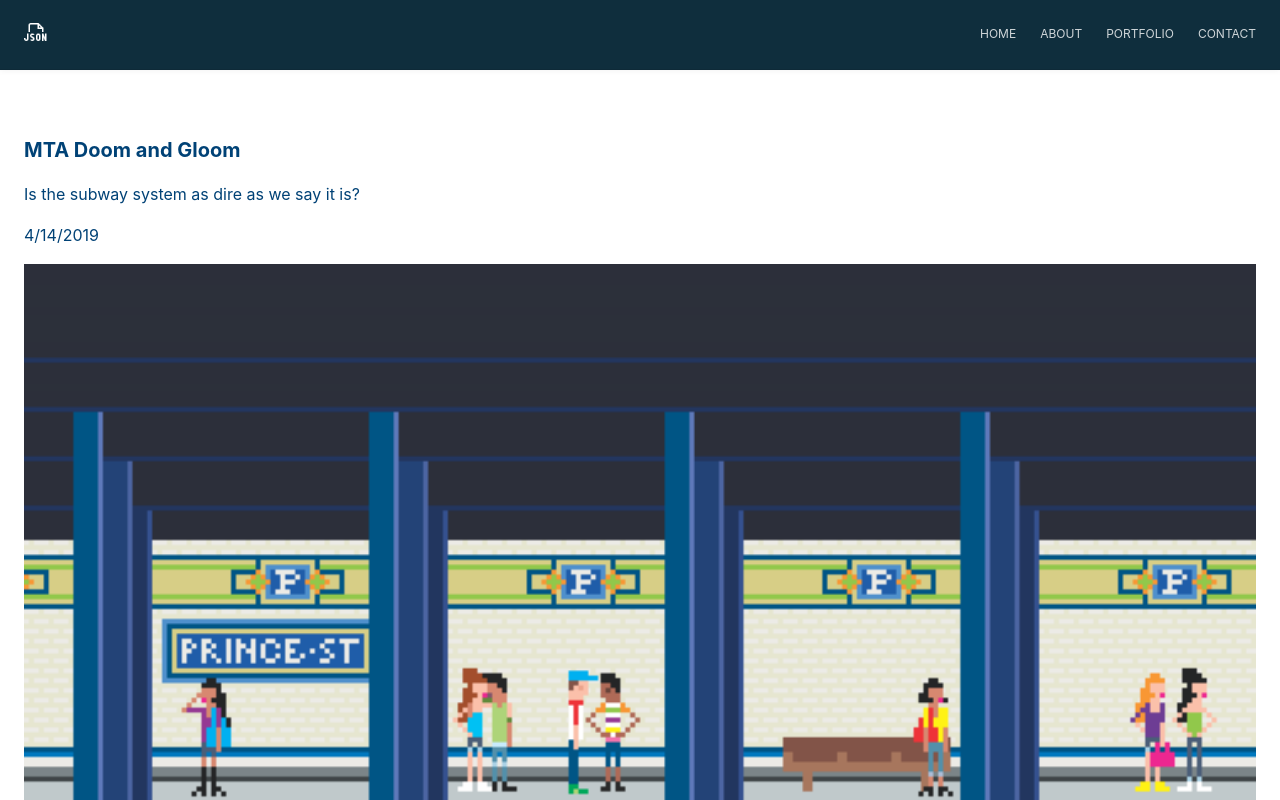
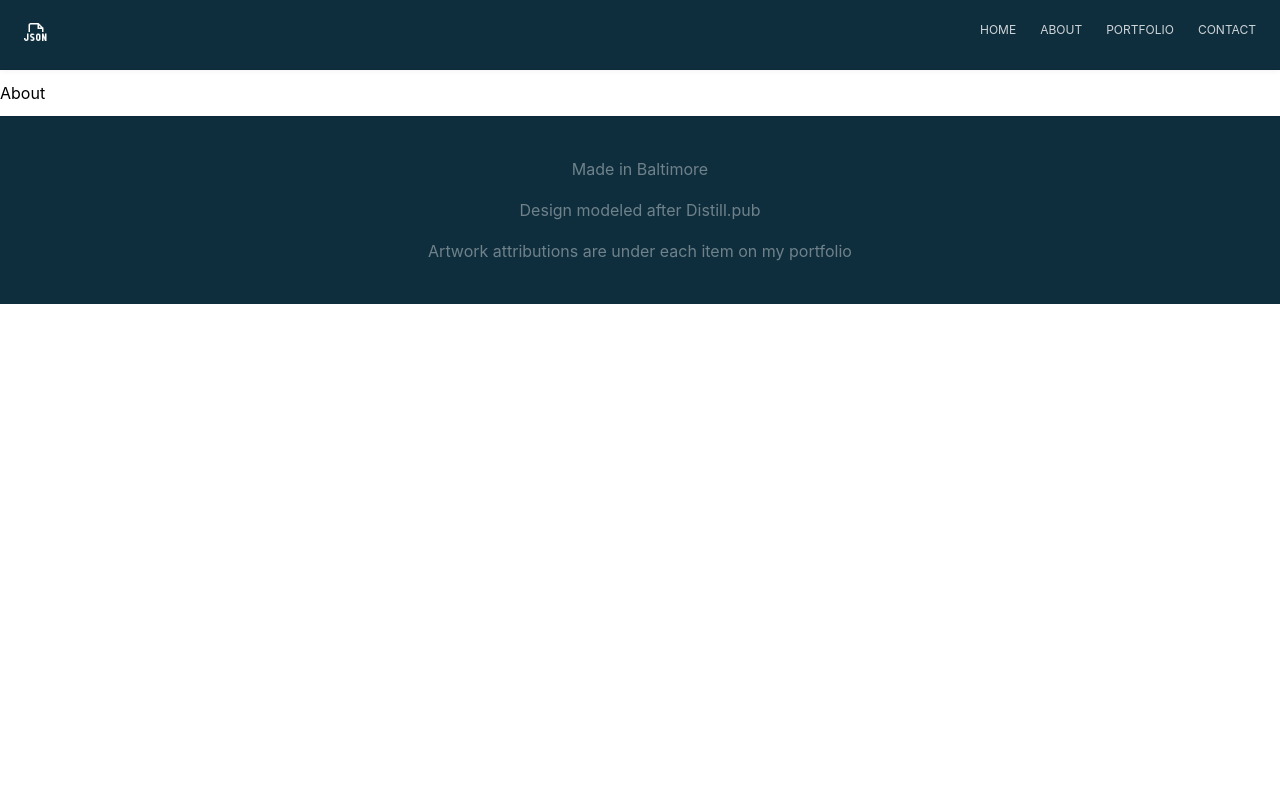
Before and after one commit to jbixon13/reactblog, a React (Create React App) app: page /about in a window 1280 px wide. Shown: the top 800 px of the page. Built offline with nearby package versions, Linux system fonts and the light colour scheme.

Commit message:
implement react router

```diff
--- a/package.json
+++ b/package.json
@@ -9,6 +9,7 @@
     "node-sass": "^4.13.1",
     "react": "^16.13.0",
     "react-dom": "^16.13.0",
+    "react-router-dom": "^5.1.2",
     "react-scripts": "3.4.0"
   },
   "scripts": {
--- a/src/App.js
+++ b/src/App.js
@@ -1,45 +1,25 @@
 import React, { Component } from 'react';
 import styles from './App.module.scss';
+import {BrowserRouter as Router, Switch, Route } from 'react-router-dom';
 import Navbar from './components/Navbar/Navbar';
-import ArticleList from './components/ArticleList/ArticleList';
+import Home from './components/Home/Home';
+import About from './components/About/About';
 import Footer from './components/Footer/Footer';
 
 class App extends Component {
-  state = {
-    articles: [
-      {
-        id: 1,
-        title: 'MTA Doom and Gloom',
-        subtitle: 'Is the subway system as dire as we say it is?',
-        date: '4/14/2019',
-        preview: '/previews/mta-doom-gloom.gif'
-      },
-      {
-        id: 2,
-        title: 'Shiny is Cool as Hell',
-        subtitle: 'A surprisingly intuitive tool for data democratization.',
-        date: '4/2/2019',
-        preview: '/previews/shiny-is-cool.jpg'
-      },
-      {
-        id: 3,
-        title: 'New Year, New (First) Blog',
-        subtitle: 'Trying my best.',
-        date: '1/24/2019',
-        preview: '/previews/new-blog.jpg'
-      }
-    ]
-  }
 
   render() {
     return (
-      <div className={styles.App}>
-        <Navbar/>
-        <div className={styles.ArticleList}>
-          <ArticleList articles={this.state.articles} />
+      <Router>
+        <div className={styles.App}>
+          <Navbar/>
+          <Switch>
+            <Route path='/' exact component={Home}/>
+            <Route path='/about' component={About}/>
+          </Switch>
+          <Footer/>
         </div>
-        <Footer/>
-      </div>
+      </Router>
     );
 
   }
--- a/src/App.module.scss
+++ b/src/App.module.scss
@@ -8,10 +8,3 @@ body {
   overflow-x: hidden;
   margin: 0;
 }
-
-.ArticleList {
-  margin-left: 24px;
-  margin-right: 24px;
-  margin-top: 24px;
-  margin-bottom: 24px;
-}
--- /dev/null
+++ b/src/components/About/About.js
@@ -0,0 +1,13 @@
+import React, { Component } from 'react'
+
+class About extends Component {
+    render() {
+        return(
+            <div>
+                <h1>About</h1>
+            </div>
+        );
+    }
+}
+
+export default About;
--- a/src/components/ArticleItem/ArticleItem.js
+++ b/src/components/ArticleItem/ArticleItem.js
@@ -5,10 +5,12 @@ export class ArticleItem extends Component {
     render() {
         return (
             <div className={styles.ArticleItem}>
+                <a href={ this.props.article.link }>
                 <h2>{ this.props.article.title }</h2>
                 <p>{ this.props.article.subtitle }</p>
                 <p>{ this.props.article.date }</p>
                 <img src={ process.env.PUBLIC_URL + this.props.article.preview } alt={'article preview'}/>
+                </a>
             </div>
         )
     }
--- a/src/components/ArticleItem/ArticleItem.module.scss
+++ b/src/components/ArticleItem/ArticleItem.module.scss
@@ -14,7 +14,8 @@
     }
 
     a {
-        color: $link-color
+        color: $link-color;
+        text-decoration: none;
     }
 
     p {
@@ -25,3 +26,7 @@
         width: 100%;
     }
 }
+
+.ArticleItem:last-of-type {
+    border-bottom: none;
+}
--- /dev/null
+++ b/src/components/Home/Home.js
@@ -0,0 +1,49 @@
+import React, { Component } from 'react';
+import styles from './Home.module.scss';
+import ArticleList from '../ArticleList/ArticleList';
+
+class Home extends Component {
+
+    state = {
+        articles: [
+          {
+            id: 1,
+            title: 'MTA Doom and Gloom',
+            subtitle: 'Is the subway system as dire as we say it is?',
+            date: '4/14/2019',
+            preview: '/previews/mta-doom-gloom.gif',
+            link: '/articles/MTA-doom-gloom'
+          },
+          {
+            id: 2,
+            title: 'Shiny is Cool as Hell',
+            subtitle: 'A surprisingly intuitive tool for data democratization.',
+            date: '4/2/2019',
+            preview: '/previews/shiny-is-cool.jpg',
+            link: '/articles/shiny-cool'
+
+          },
+          {
+            id: 3,
+            title: 'New Year, New (First) Blog',
+            subtitle: 'Trying my best.',
+            date: '1/24/2019',
+            preview: '/previews/new-blog.jpg',
+            link: '/articles/new-blog'
+          }
+        ]
+      }
+
+  render() {
+    return (
+        <div className={styles.Home}>
+          <div className={styles.ArticleList}>
+            <ArticleList articles={this.state.articles} />
+          </div>
+        </div>
+    );
+
+  }
+}
+
+export default Home;
--- /dev/null
+++ b/src/components/Home/Home.module.scss
@@ -0,0 +1,8 @@
+.Home {
+    .ArticleList {
+        margin-left: 24px;
+        margin-right: 24px;
+        margin-top: 24px;
+        margin-bottom: 24px;
+      }
+}
--- a/src/components/Navbar/Navbar.js
+++ b/src/components/Navbar/Navbar.js
@@ -1,6 +1,7 @@
-import React, { Component } from 'react'
-import styles from './Navbar.module.scss'
-import logo from './logo.png'
+import React, { Component } from 'react';
+import styles from './Navbar.module.scss';
+import { Link } from 'react-router-dom';
+import logo from './logo.png';
 
 class Navbar extends Component {
     render() {
@@ -11,10 +12,20 @@ class Navbar extends Component {
                         <img src={logo} alt='homepage logo'></img>
                     </a>
                     <div className={styles.links}>
-                        <a href='/'>Home</a>
-                        <a href='/about'>About</a>
-                        <a href='https://www.jasonbixon.netlify.com/portfolio'>Portfolio</a>
-                        <a href='/contact'>Contact</a>
+                        <ul>
+                            <Link to='/'>
+                                <li>Home</li>
+                            </Link>
+                            <Link to='/about'>
+                                <li>About</li>
+                            </Link>
+                            <a href='https://www.jasonbixon.netlify.com/portfolio'>
+                                <li>Portfolio</li>
+                            </a>
+                            <Link to='/contact'>
+                                <li>Contact</li>
+                            </Link>
+                        </ul>
                     </div>
                 </header>
             </div>
--- a/src/components/Navbar/Navbar.module.scss
+++ b/src/components/Navbar/Navbar.module.scss
@@ -19,23 +19,22 @@ header {
         margin-left: 24px;
     }
 
-}
-
     .links {
         float: right;
         font-weight: 300;
-    margin-top: 20px;
         margin-right: 24px;
     }
 
-.links a {
+    .links li {
         font-size: 12px;
         margin-left: 24px;
         text-transform: uppercase;
         color: $white-text;
         text-decoration: none;
+        display: inline-block;
     }
 
-.links a:hover {
+    .links li:hover {
         color: $white-text-hover;
     }
+}
```
Also changed, not shown: 1 other file (tests, documents, lock files or other folders). Lines whose indentation alone changed are shown as unchanged.
